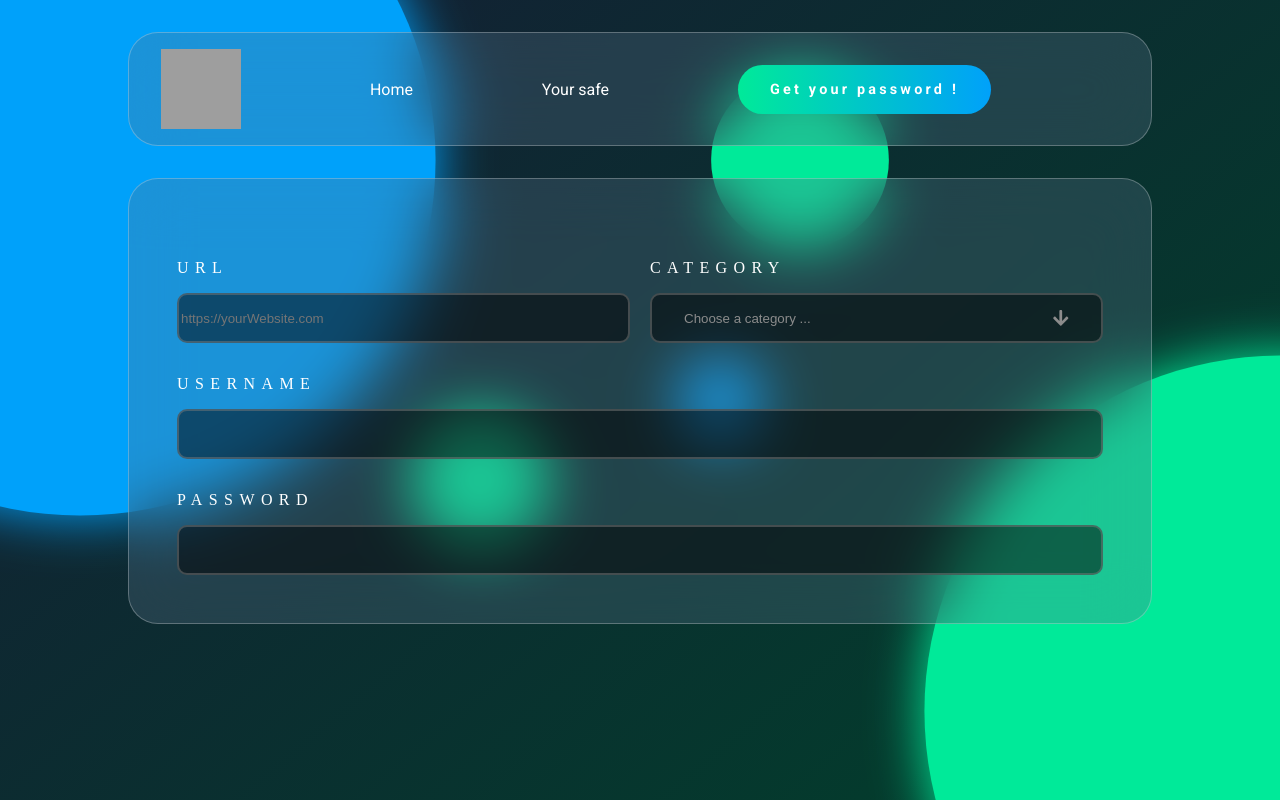
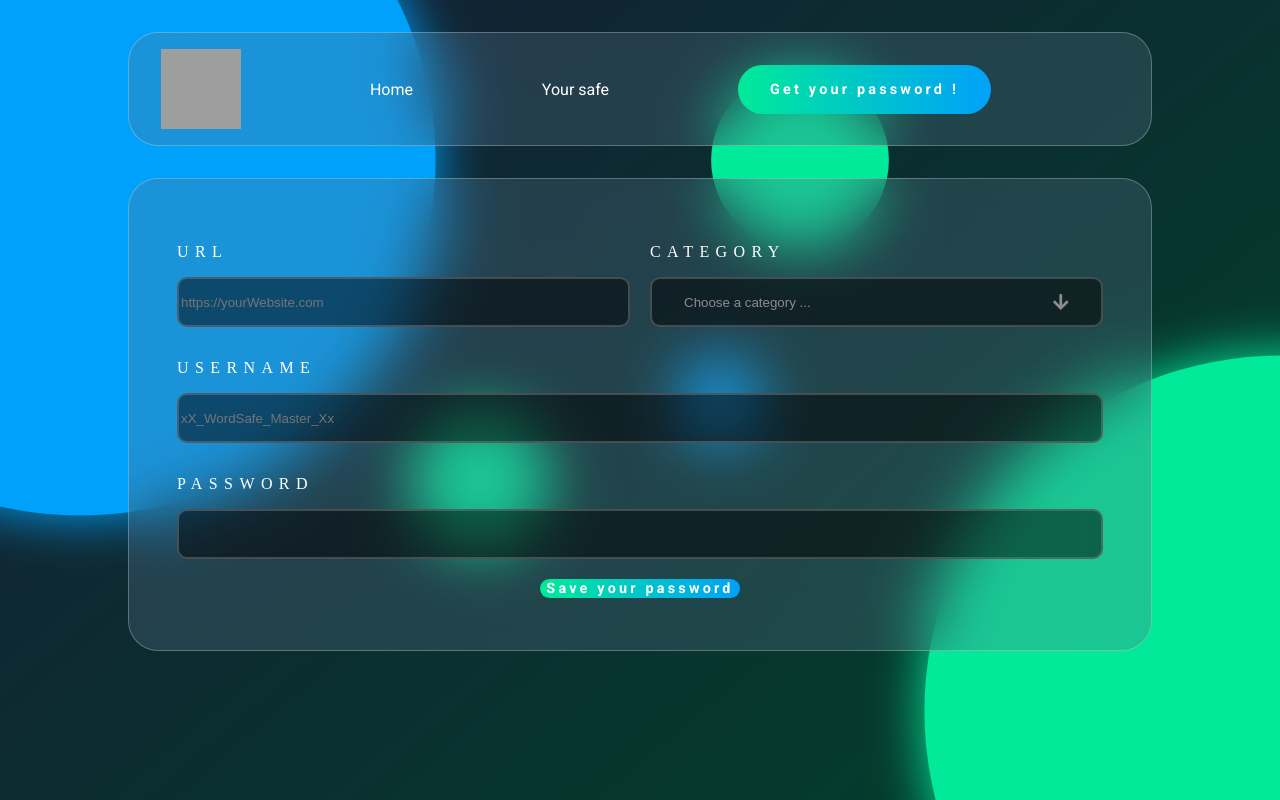
Before and after one commit to tamoroso/WordSafe, a Next.js app: page /generator in a window 1280 px wide. Built offline with nearby package versions, Linux system fonts and the light colour scheme; grey boxes are pictures that could not be loaded.

Commit message:
Adding gradient btn to utils

```diff
--- a/components/NavBar.module.css
+++ b/components/NavBar.module.css
@@ -17,11 +17,4 @@
     min-width: 200px;
     min-height: 40px;
     padding: 1rem 2rem;
-    border: none;
-    color: white;
-    font-family: Roboto;
-    letter-spacing: 0.2rem;
-    font-weight: bold;
-    font-size: 0.9rem;
-    cursor: pointer;
 }
--- a/pages/generator.js
+++ b/pages/generator.js
@@ -36,7 +36,11 @@ export default function Generator() {
               <label htmlFor="username">Username</label>
             </div>
             <div className={styles.id_input}>
-              <input type="text" name="username"></input>
+              <input
+                type="text"
+                name="username"
+                placeholder="xX_WordSafe_Master_Xx"
+              ></input>
             </div>
             <div className={styles.pwd_label}>
               <label htmlFor="password">Password</label>
@@ -44,6 +48,9 @@ export default function Generator() {
             <div className={styles.pwd_input}>
               <input type="password" name="password"></input>
             </div>
+            <div className={styles.save_btn}>
+              <button className="gradient-btn">Save your password</button>
+            </div>
           </form>
         </main>
       </Layout>
--- a/styles/generator.module.css
+++ b/styles/generator.module.css
@@ -2,7 +2,7 @@
   max-width: 80vw;
   /* height: 50vh; */
   margin: auto;
-  padding: 3rem;
+  padding: 2rem 3rem;
   display: grid;
   grid-template-columns: repeat(2, 1fr);
   column-gap: 20px;
@@ -78,3 +78,12 @@
 .pwd_input input {
   width: 100%;
 }
+
+.save_btn{
+  grid-column: 1/3;
+  grid-row: 7/8;
+  display: flex;
+  align-items: center;
+  justify-content: center;
+  margin : 20px
+}
--- a/styles/utilities.css
+++ b/styles/utilities.css
@@ -8,4 +8,11 @@
 .gradient-btn {
   background: linear-gradient(-90deg, #00a1fa, #00ea99);
   border-radius: 30px;
+  color: white;
+  font-family: Roboto;
+  letter-spacing: 0.2rem;
+  font-weight: bold;
+  font-size: 0.9rem;
+  cursor: pointer;
+  border: none;
 }
```
Also changed, not shown: styles/Home.module.css (+0 -10 lines).
